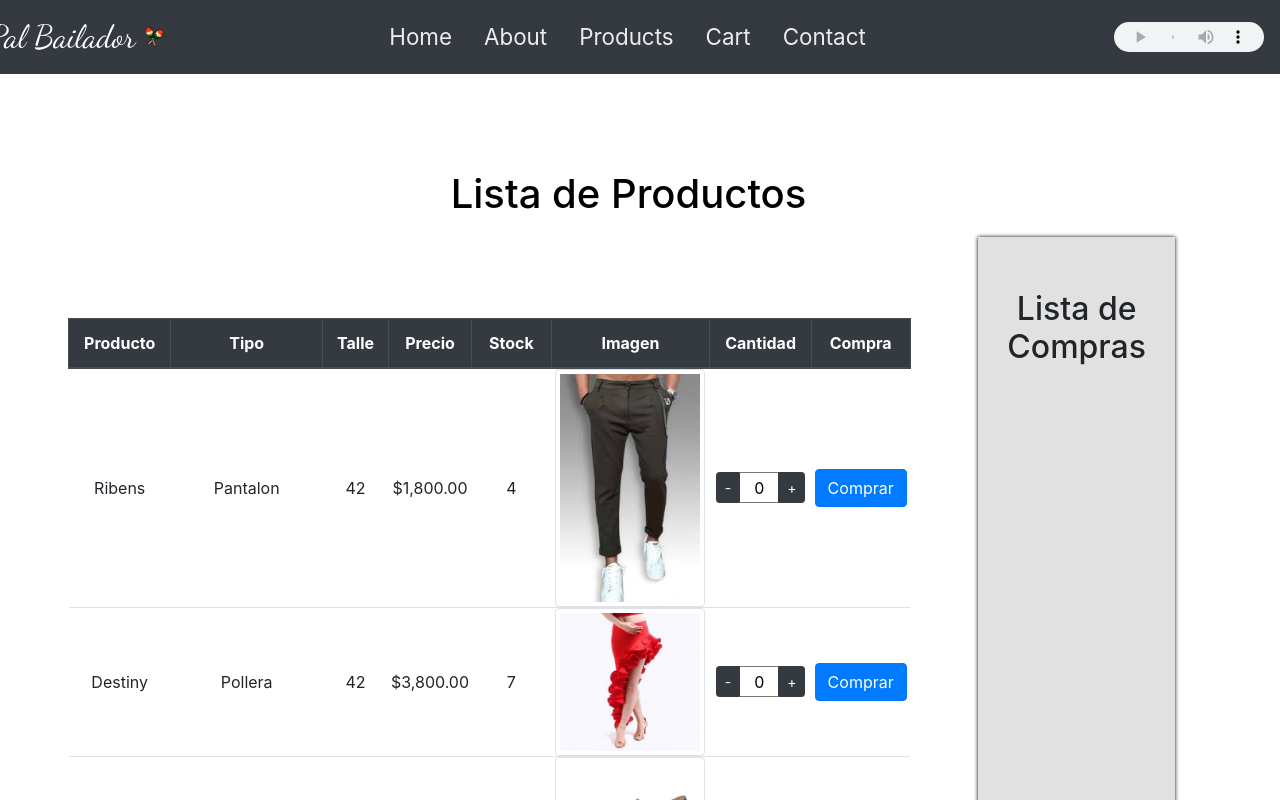
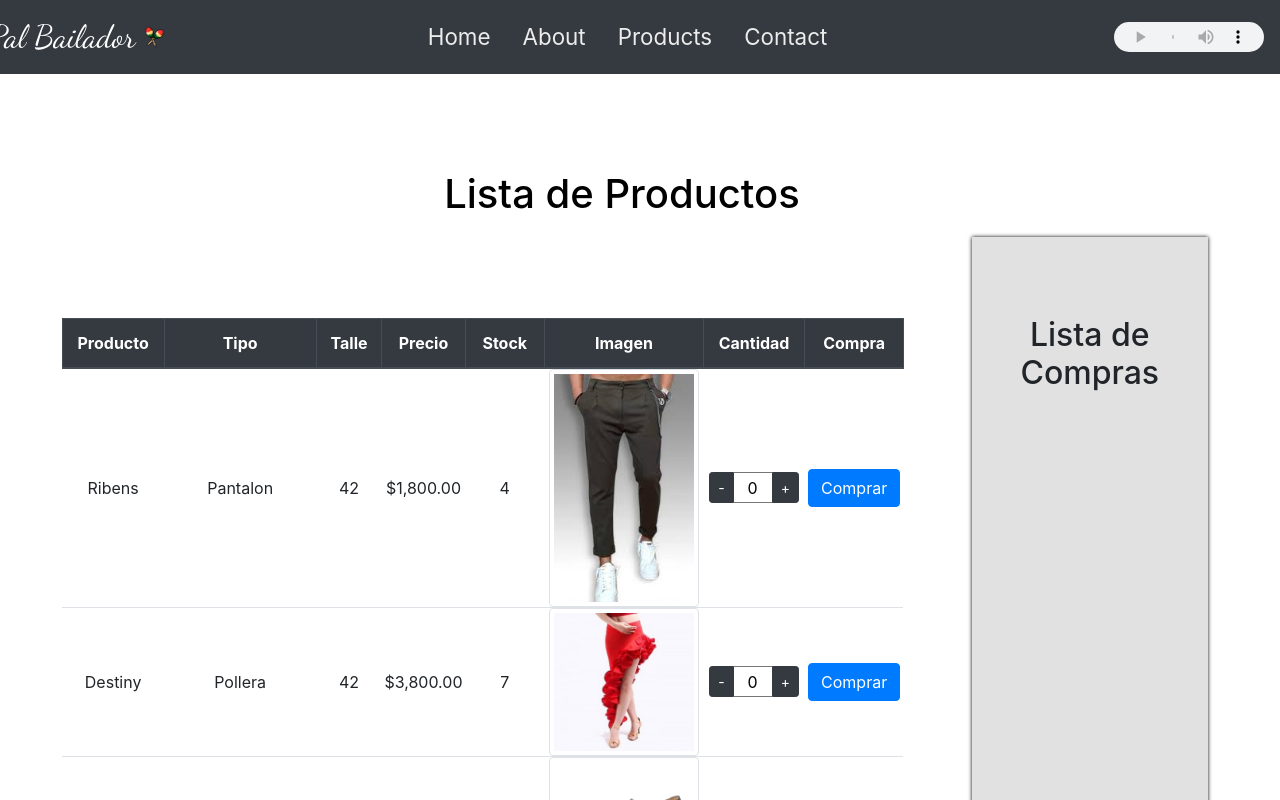
Before and after one commit to ernestoQuintana/angular-palbailador, an Angular app: page /products in a window 1280 px wide. Shown: the top 800 px of the page. Built offline with nearby package versions, Linux system fonts and the light colour scheme.

Commit message:
agrega ultimas modificaciones

```diff
--- a/src/app/app-routing.module.ts
+++ b/src/app/app-routing.module.ts
@@ -3,7 +3,6 @@ import { Routes, RouterModule } from '@angular/router';
 import { PalBailadorHomeComponent } from './pal-bailador-home/pal-bailador-home.component';
 import { PalBailadorAboutComponent } from './pal-bailador-about/pal-bailador-about.component';
 import { PalBailadorProductsComponent } from './pal-bailador-products/pal-bailador-products.component';
-import { PalBailadorCartComponent } from './pal-bailador-cart/pal-bailador-cart.component';
 import { PalBailadorContactComponent } from './pal-bailador-contact/pal-bailador-contact.component';
 
 
@@ -27,10 +26,6 @@ const routes: Routes = [
     component: PalBailadorProductsComponent,
   },
   {
-    path : 'cart',
-    component: PalBailadorCartComponent,
-  },
-  {
     path : 'contact',
     component: PalBailadorContactComponent,
   },
--- a/src/app/app.component.html
+++ b/src/app/app.component.html
@@ -20,9 +20,6 @@
           <a class="nav-link" [routerLink]="['/products']">Products</a>
         </li>
         <li class="nav-item">
-          <a class="nav-link" [routerLink]="['/cart']">Cart</a>
-        </li>
-        <li class="nav-item">
           <a class="nav-link" [routerLink]="['/contact']">Contact</a>
         </li>
       </ul>
--- a/src/app/pal-bailador-cart/pal-bailador-cart.component.html
+++ b/src/app/pal-bailador-cart/pal-bailador-cart.component.html
@@ -1,9 +1,14 @@
 <h2>Lista de Compras</h2>
-<div class="list-group">
+<div class="listGroup">
+  <div>
   <ul>
     <li *ngFor="let product of cartList$ | async">
       {{ product.tipo }} {{ product.nombre | uppercase }} (
-      {{ product.quantity }} )
+      {{ product.quantity }} ) - {{product.precio * product.quantity | currency}}
     </li>
   </ul>
 </div>
+  <div class="precio-total">
+   <!-- <h3>Total : {{total$ | currency | async}}</h3>-->
+  </div>
+</div>
--- a/src/app/pal-bailador-cart/pal-bailador-cart.component.scss
+++ b/src/app/pal-bailador-cart/pal-bailador-cart.component.scss
@@ -1,4 +1,8 @@
 h2{
     text-align: center;
-    margin: 3%  0;
+    margin: 15% 0;
 }
+.listGroup{
+    display: flex;
+    flex-direction: column;;
+}
--- a/src/app/pal-bailador-cart/pal-bailador-cart.component.ts
+++ b/src/app/pal-bailador-cart/pal-bailador-cart.component.ts
@@ -11,8 +11,10 @@ import { Product } from '../products-list/products';
 export class PalBailadorCartComponent implements OnInit {
 
   cartList$: Observable<Product[]>;
+  //total$: Observable<number>;
   constructor(private cart: ProductCartService) {
     this.cartList$ = cart.cartList.asObservable();
+    //this.total$ = cart.total.asObservable();
   }
 
   ngOnInit(): void {
--- a/src/app/pal-bailador-products/pal-bailador-products.component.html
+++ b/src/app/pal-bailador-products/pal-bailador-products.component.html
@@ -5,7 +5,7 @@
     </div>
     <div class="listaCompras">
       <app-pal-bailador-cart></app-pal-bailador-cart>
-      <button type="button" class="btnConfirmar" [routerLink]="['/cart']">
+      <button type="button" class="btnConfirmar">
         Confirmar Compra
       </button>
     </div>
--- a/src/app/pal-bailador-products/pal-bailador-products.component.scss
+++ b/src/app/pal-bailador-products/pal-bailador-products.component.scss
@@ -10,13 +10,13 @@
 }
 .listaCompras{
     display: flex;
-    margin: 10% 4%;
+    margin: 10% 2% 10% 4%;
     padding: 1em;
     flex-direction: column;
     justify-content: space-between;
     background-color: rgba(219, 219, 219, 0.829);
     box-shadow: 0px 0px 4px black;
-    width: 15%;
+    width: 18%;
     position: relative;
 }
 .btnConfirmar{
```
Also changed, not shown: src/app/product-cart.service.ts (+8 -0 lines).
